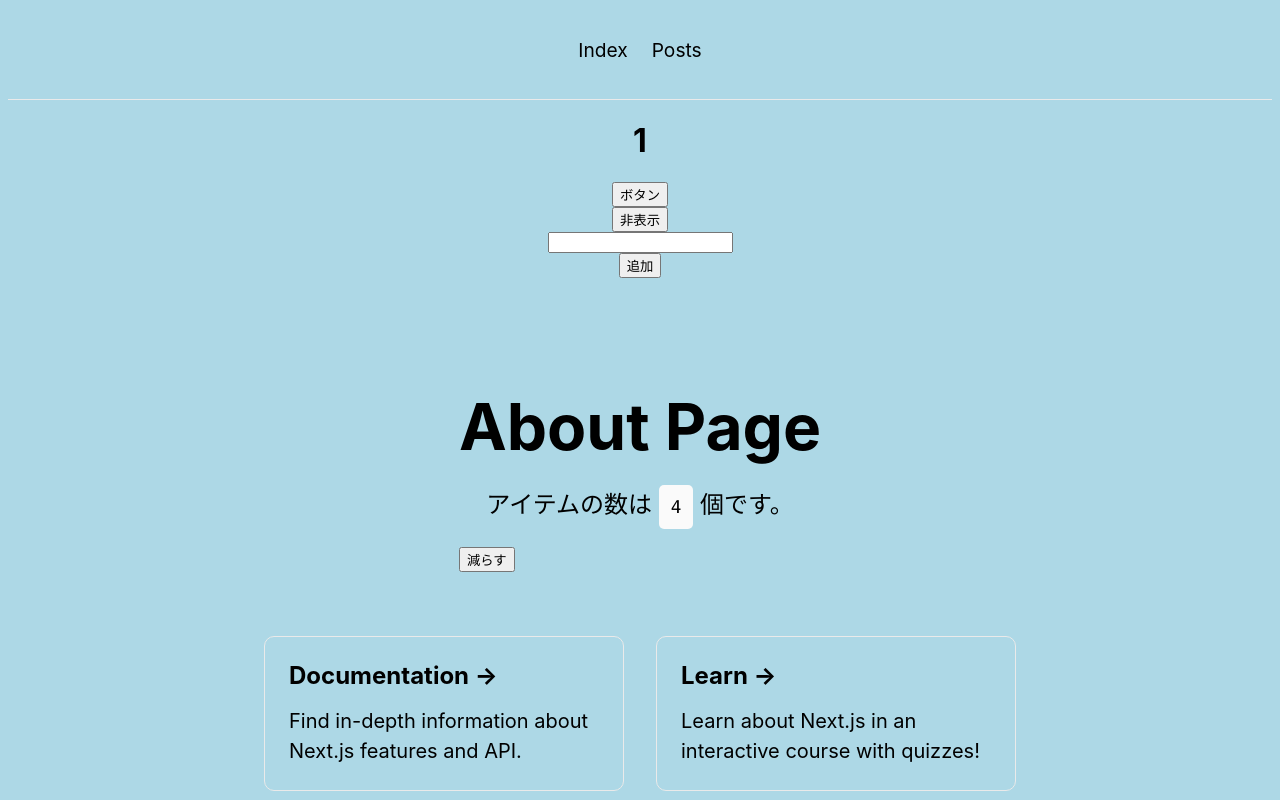
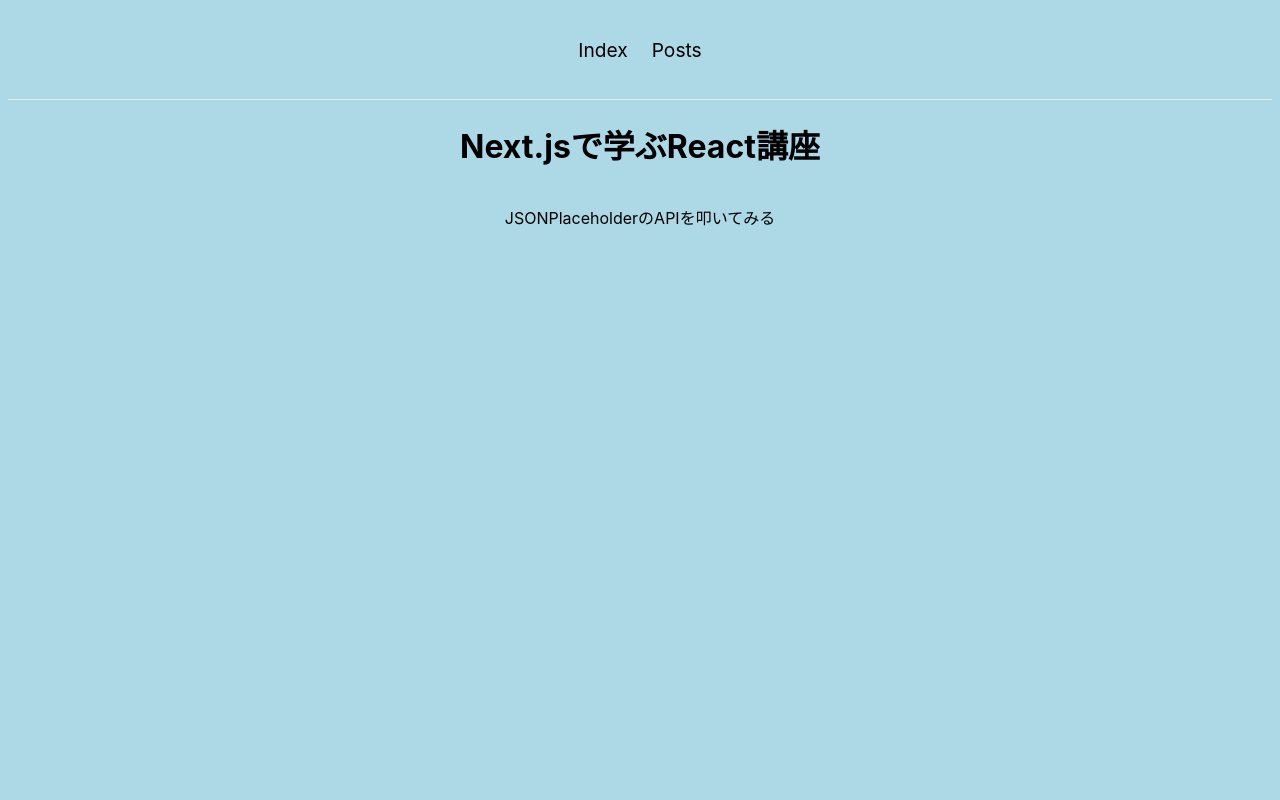
Before and after one commit to shuu0628/my-app, a Next.js app: page / in a window 1280 px wide. Shown: the top 800 px of the page. Built offline with nearby package versions, Linux system fonts and the light colour scheme.

Commit message:
🔥 Indexから不要なコードを削除

```diff
--- a/src/pages/index.jsx
+++ b/src/pages/index.jsx
@@ -1,32 +1,18 @@
-import Head from "next/head";
-import { Footer } from "src/components/Footer";
-import { Header } from "src/components/Header";
-import { Main } from "src/components/Main";
-import styles from "src/styles/Home.module.css";
+import Head from 'next/head'
+import { Header } from 'src/components/Header'
+import styles from 'src/styles/Home.module.css'
 
-const About = (props) => {
+const Index = () => {
   return (
     <div className={styles.container}>
       <Head>
-        <title>About Page</title>
+        <title>Index Page</title>
       </Head>
       <Header />
-      {props.isShow ? <h1>{props.count}</h1> : null}
-      <button onClick={props.handleClick}>ボタン</button>
-      <button onClick={props.handleDisplay}>
-        {props.isShow ? "非表示" : "表示"}
-      </button>
-      <input type="text" value={props.text} onChange={props.handleChange} />
-      <button onClick={props.handleAdd}>追加</button>
-      <ul>
-        {props.array?.map((item) => {
-          return <li key={item}>{item}</li>;
-        })}
-      </ul>
-      <Main page="about" />
-      <Footer />
+      <h1>Next.jsで学ぶReact講座</h1>
+      <p>JSONPlaceholderのAPIを叩いてみる</p>
     </div>
-  );
-};
+  )
+}
 
-export default About;
+export default Index
```
